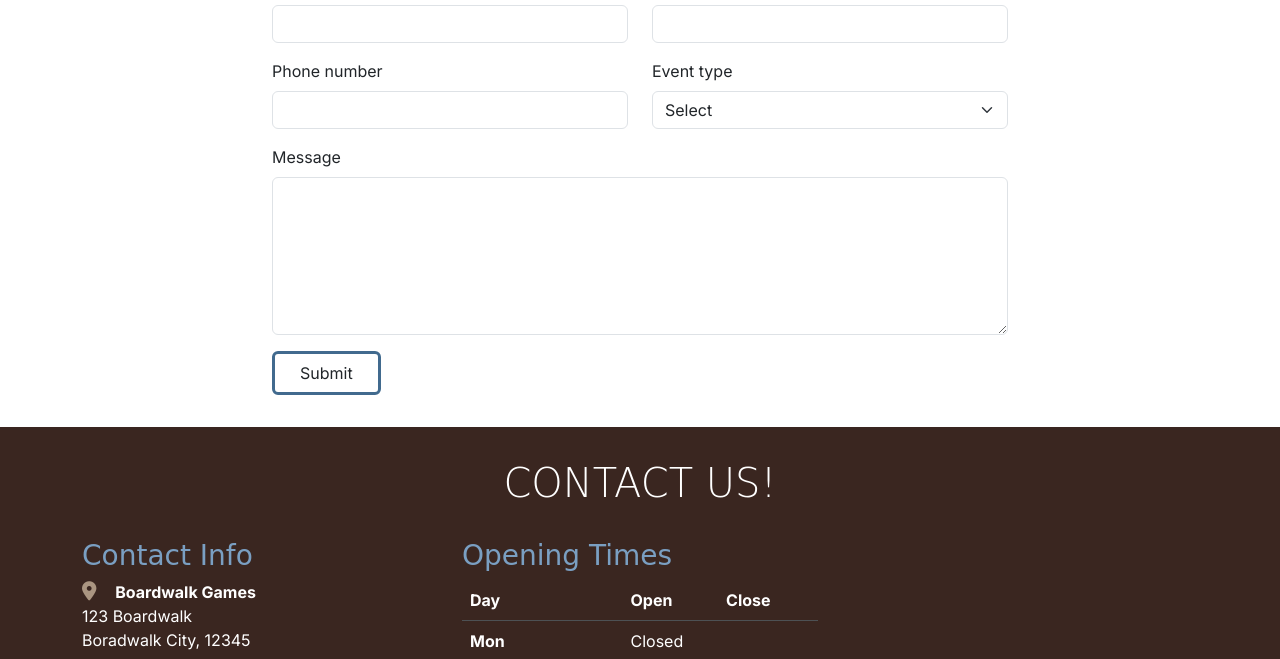
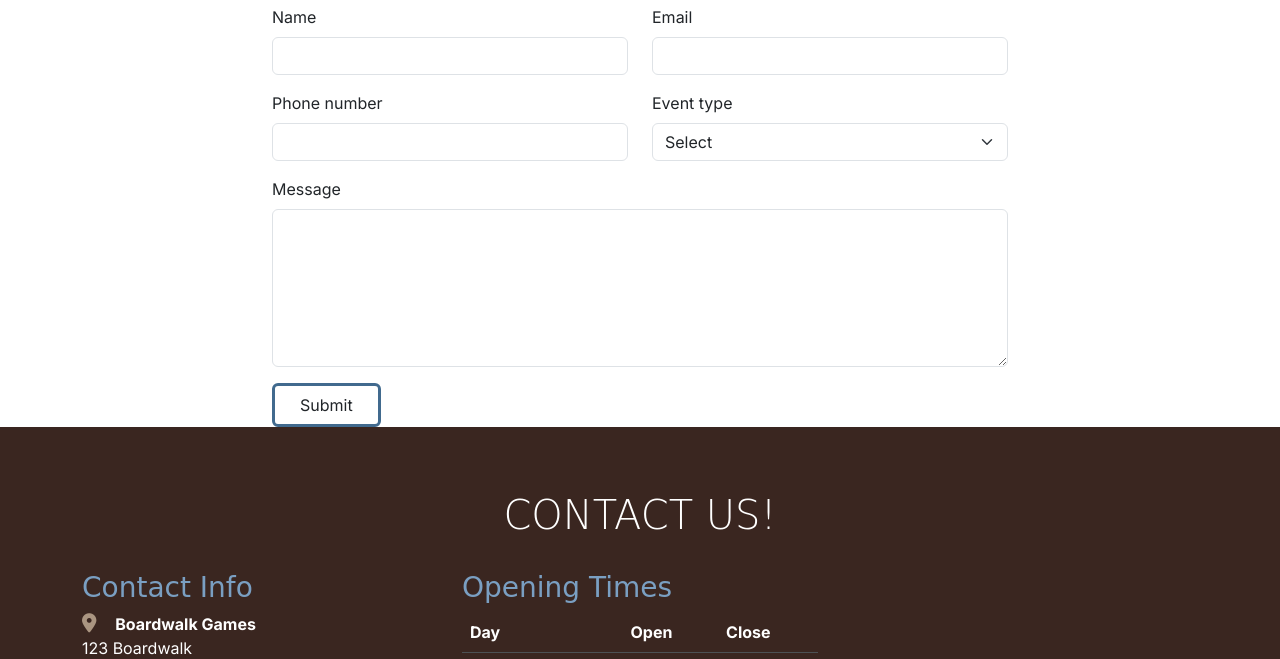
Before and after one commit to BenWilliams89/boardwalk-games, a plain HTML site: page booking.html in a window 1280 px wide. Shown: the part 425-1084 px from the top of the page. Drawn offline with nearby package versions, Linux system fonts and the light colour scheme; a web font is replaced by a local one.

Commit message:
adjusted css to align headings with fixed navbar

```diff
--- a/assets/css/style.css
+++ b/assets/css/style.css
@@ -37,8 +37,7 @@ h2 {
 }
 
 .section {
-    margin-top: 2rem;
-    margin-bottom: 2rem;
+    padding-top: 4rem; /* aligns section header with nav bar */
 }
 
 /* Buttons*/
```
Also changed, not shown: index.html (+1 -1 lines).
